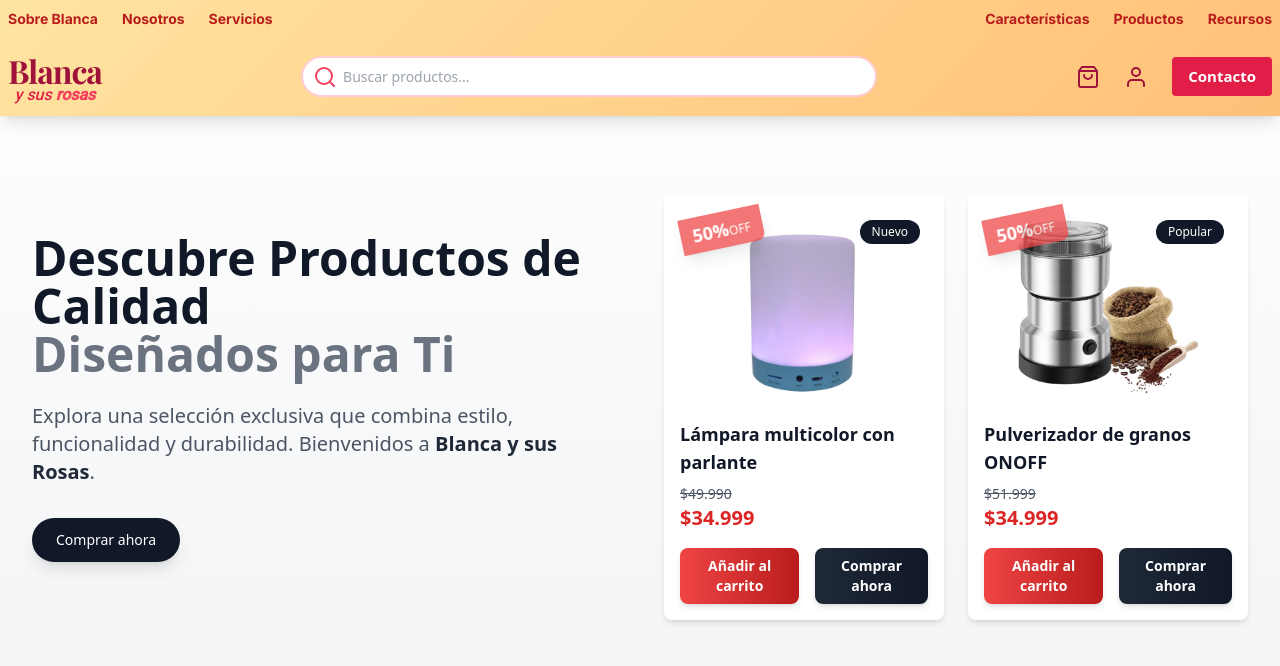
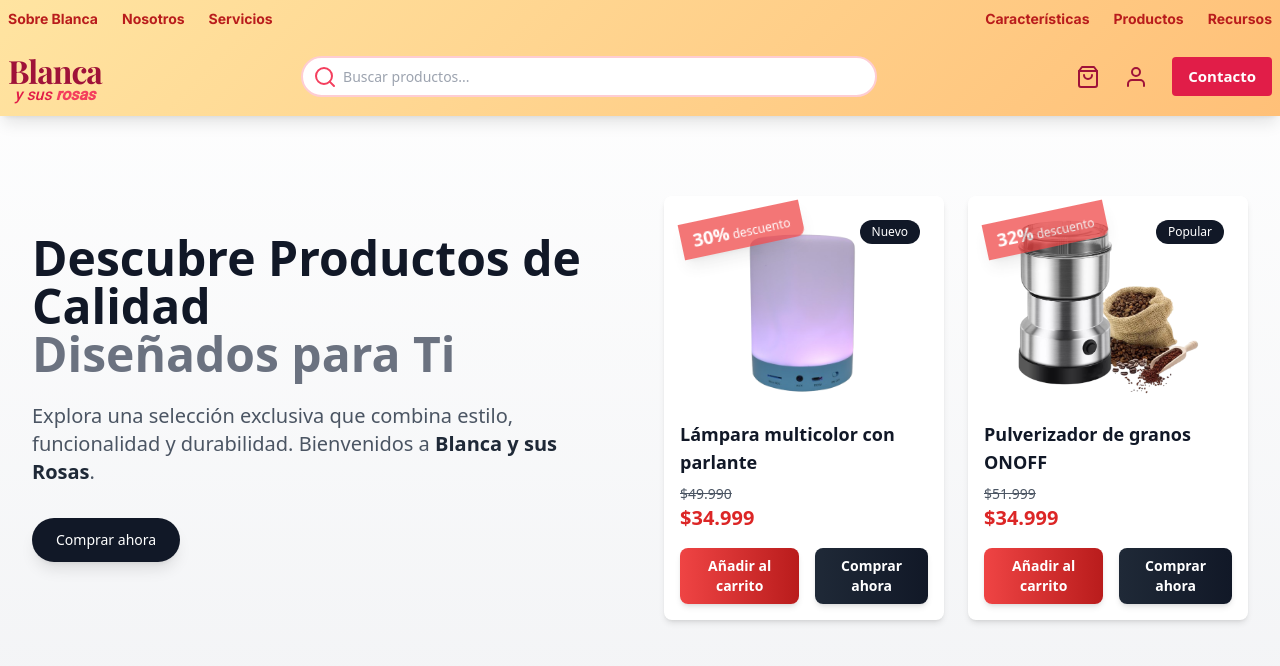
Before and after one commit to somilsdiaz/Blanca-y-sus-Rosas-E-Commerce-Web, an Angular app: page / in a window 1280 px wide. Shown: the top 666 px of the page. Built offline with nearby package versions, Linux system fonts and the light colour scheme.

Commit message:
feat(HU0002): 'descuento' word added

```diff
--- a/src/app/component/featured-products/featured-products.component.html
+++ b/src/app/component/featured-products/featured-products.component.html
@@ -25,7 +25,7 @@
           [productName]="'Lámpara multicolor con parlante'"
           [oldPrice]="'$49.990'"
           [newPrice]="'$34.999'"
-          [porcent]="'50%'">
+          [porcent]="'30%'">
         </app-product-card>
 
         <app-product-card
@@ -34,7 +34,7 @@
           [productName]="'Pulverizador de granos ONOFF'"
           [oldPrice]="'$51.999'"
           [newPrice]="'$34.999'"
-          [porcent]="'50%'">
+          [porcent]="'32%'">
         </app-product-card>
       </div>
     </div>
--- a/src/app/component/product-card/product-card.component.html
+++ b/src/app/component/product-card/product-card.component.html
@@ -12,7 +12,7 @@
         <!-- New animated discount tag -->
         <div *ngIf="porcent" class="absolute top-0 left-0 bg-red-500 text-white px-3 py-1 rounded-br-lg transform -rotate-12 shadow-lg animate-pulse">
           <span class="text-lg font-bold">{{ porcent }}</span>
-          <span class="text-xs">OFF</span>
+          <span class="text-xs"> descuento</span>
         </div>
       </div>
       <h3 class="text-lg font-semibold text-gray-900 mb-2">{{ productName }}</h3>
```
